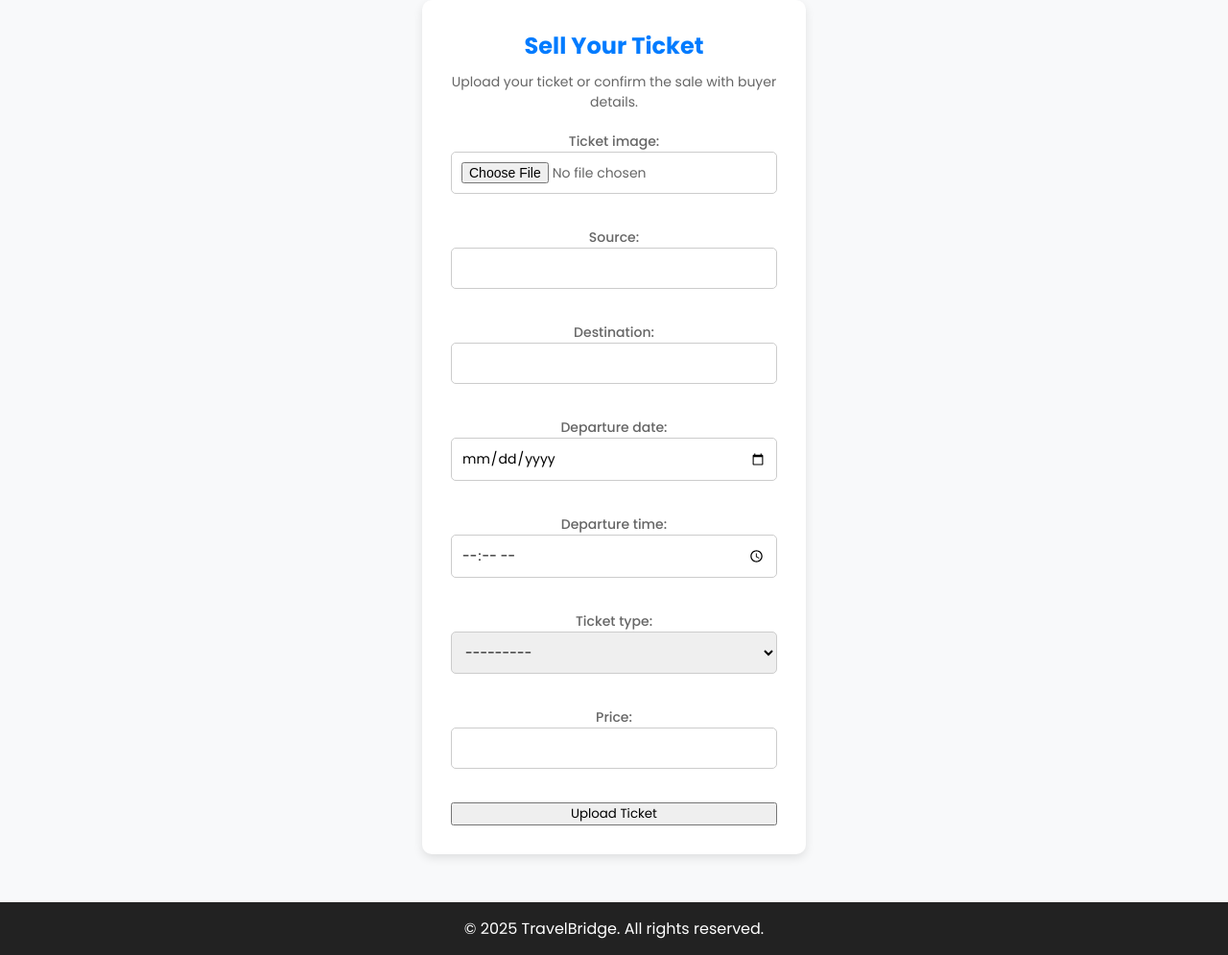
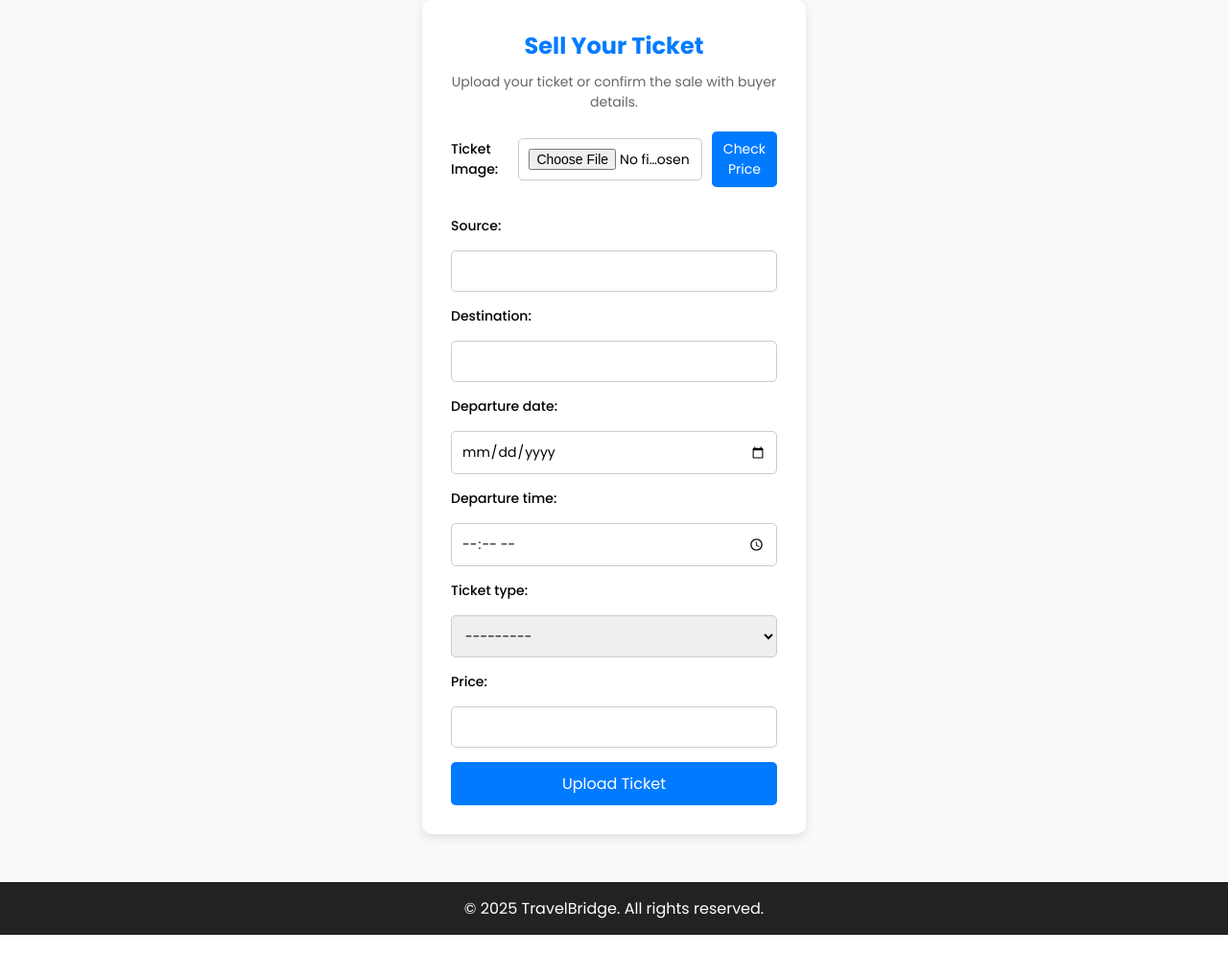
Before and after one commit to kavinkishore0102/ticketreselling, a Django app: page /sell/ in a window 1280 px wide. Shown: the part 69-1064 px from the top of the page at 96% size. After the commit the page ends 1043 px from the top, so only its background shows below. Run offline with Django 5.2, Linux system fonts and the light colour scheme.

Commit message:
price extracted for the image using ORC & Streamlit, show in UI

```diff
--- a/static/css/sell.css
+++ b/static/css/sell.css
@@ -72,3 +72,24 @@ select {
         width: 90%;
     }
 }
+
+.file-check-wrapper {
+    display: flex;
+    align-items: center;
+    gap: 10px;
+    margin-bottom: 15px;
+}
+
+#check-price-btn {
+    background-color: #007bff;
+    color: white;
+    border: none;
+    padding: 8px 12px;
+    border-radius: 5px;
+    font-size: 14px;
+    cursor: pointer;
+}
+
+#check-price-btn:hover {
+    background-color: #0056b3;
+}
--- a/templates/sell.html
+++ b/templates/sell.html
@@ -40,14 +40,28 @@
                 <!-- Ticket upload form -->
                 <form method="POST" enctype="multipart/form-data">
                     {% csrf_token %}
-                    {{ form.as_p }}
-                    <button type="submit">Upload Ticket</button>
+
+                    <!-- Custom wrapper for file input + Check Price button -->
+                    <div class="file-check-wrapper">
+                        <label for="id_ticket_image">Ticket Image:</label><br>
+                        <input type="file" name="ticket_image" id="id_ticket_image">
+                        <button type="button" id="check-price-btn">Check Price</button>
+                    </div>
+
+                    {{ form.source.label_tag }} {{ form.source }}
+                    {{ form.destination.label_tag }} {{ form.destination }}
+                    {{ form.departure_date.label_tag }} {{ form.departure_date }}
+                    {{ form.departure_time.label_tag }} {{ form.departure_time }}
+                    {{ form.ticket_type.label_tag }} {{ form.ticket_type }}
+                    {{ form.price.label_tag }} {{ form.price }}
+
+                    <button type="submit" class="submit-btn">Upload Ticket</button>
                 </form>
 
             {% elif ticket %}
                 <!-- Ticket selling confirmation form -->
                 <div class="ticket-details">
-                    <p><strong>Source:</strong> {{ticket.Source}}
+                    <p><strong>Source:</strong> {{ ticket.Source }}</p>
                     <p><strong>Destination:</strong> {{ ticket.destination }}</p>
                     <p><strong>Departure Date:</strong> {{ ticket.departure_date }}</p>
                     <p><strong>Departure Time:</strong> {{ ticket.departure_time }}</p>
@@ -63,10 +77,42 @@
                     <label>Buyer Email:</label><br>
                     <input type="email" name="buyer_email" required><br><br>
 
-                    <button type="submit">Confirm Sale</button>
+                    <button type="submit" class="submit-btn">Confirm Sale</button>
                 </form>
             {% endif %}
         </div>
+        <script>
+            document.getElementById("check-price-btn")?.addEventListener("click", function () {
+                const fileInput = document.getElementById("id_ticket_image");
+                if (!fileInput || !fileInput.files.length) {
+                    alert("Please select a ticket image first.");
+                    return;
+                }
+
+                const formData = new FormData();
+                formData.append("ticket_image", fileInput.files[0]);
+
+                fetch("{% url 'check_price' %}", {
+                    method: "POST",
+                    headers: {
+                        "X-CSRFToken": "{{ csrf_token }}",
+                    },
+                    body: formData,
+                })
+                .then(response => response.json())
+                .then(data => {
+                    if (data.success) {
+                        alert("Extracted Price: ₹" + data.price);
+                    } else {
+                        alert("Error: " + data.error);
+                    }
+                })
+                .catch(err => {
+                    console.error(err);
+                    alert("Something went wrong. Please try again.");
+                });
+            });
+            </script>
     </section>
 
     <footer>
--- a/tickets/views.py
+++ b/tickets/views.py
@@ -10,6 +10,8 @@ from django.http import HttpResponse
 from django.db import transaction
 from .forms import TicketForm
 from .models import Ticket, SoldTicket
+from django.http import JsonResponse
+from .utils.ocr_utils import extract_text_from_image, find_total_cost
 
 def home(request):
     tickets = Ticket.objects.all().order_by('-uploaded_at')[:8]
@@ -71,3 +73,19 @@ def success_page(request):
 
 def find_price(request):
     return 0
+
+
+
+def check_ticket_price(request):
+    if request.method == "POST" and request.FILES.get("ticket_image"):
+        image_file = request.FILES["ticket_image"]
+        image = Image.open(image_file)
+
+        extracted_text = extract_text_from_image(image)
+        total_cost = find_total_cost(extracted_text)
+
+        if total_cost is not None:
+            return JsonResponse({"success": True, "price": total_cost})
+        else:
+            return JsonResponse({"success": False, "error": "Could not extract price."})
+    return JsonResponse({"success": False, "error": "Invalid request."})
--- a/travelswap/urls.py
+++ b/travelswap/urls.py
@@ -30,6 +30,7 @@ urlpatterns = [
     path('buy/<int:ticket_id>/', views.buy_ticket, name='buy_ticket'),
     path('',views.home,name='home'),
     path('about/', views.about, name='about'),
+    path('check-price/', views.check_ticket_price, name='check_price'),
 ] + static(settings.MEDIA_URL, document_root=settings.MEDIA_ROOT)
 
 if settings.DEBUG:
```
Also changed, not shown: tickets/utils/ocr_utils.py (added, +20 -0 lines), README.md, tickets/utils/__init__.py (added).
